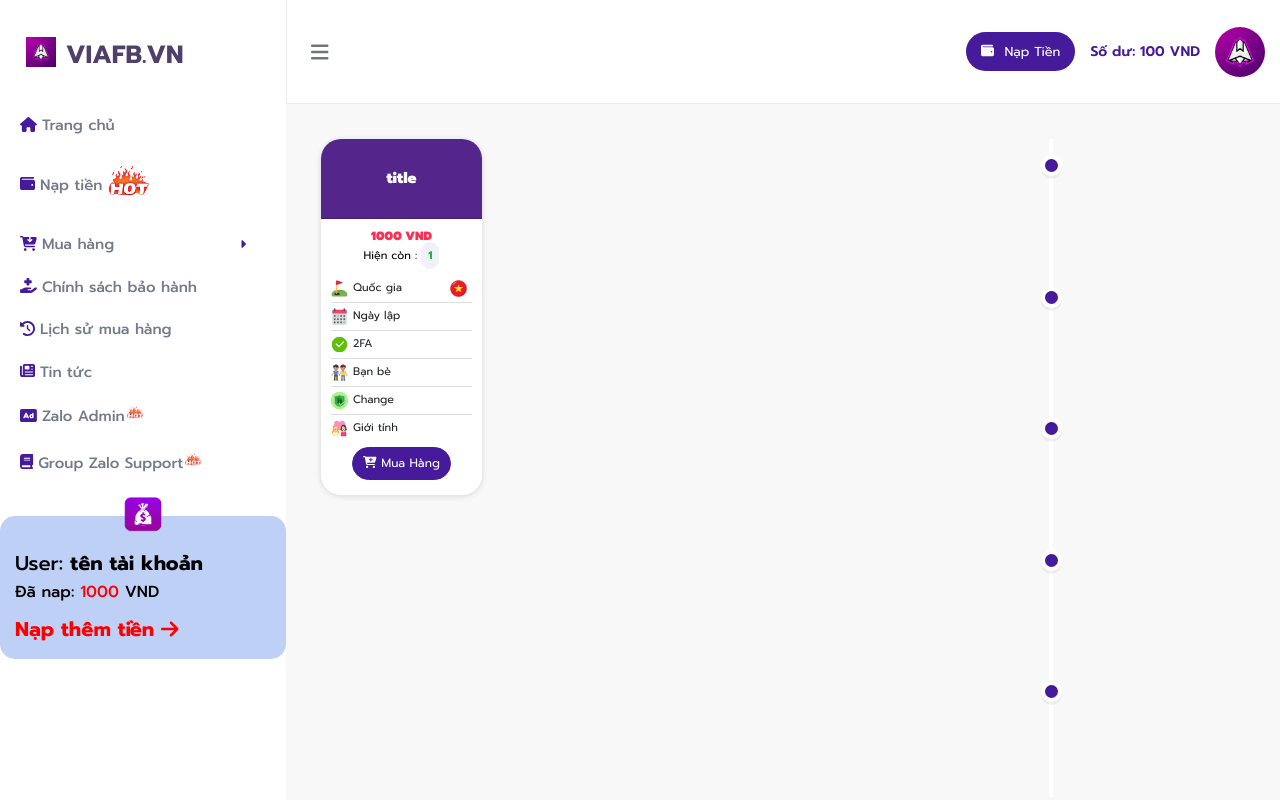
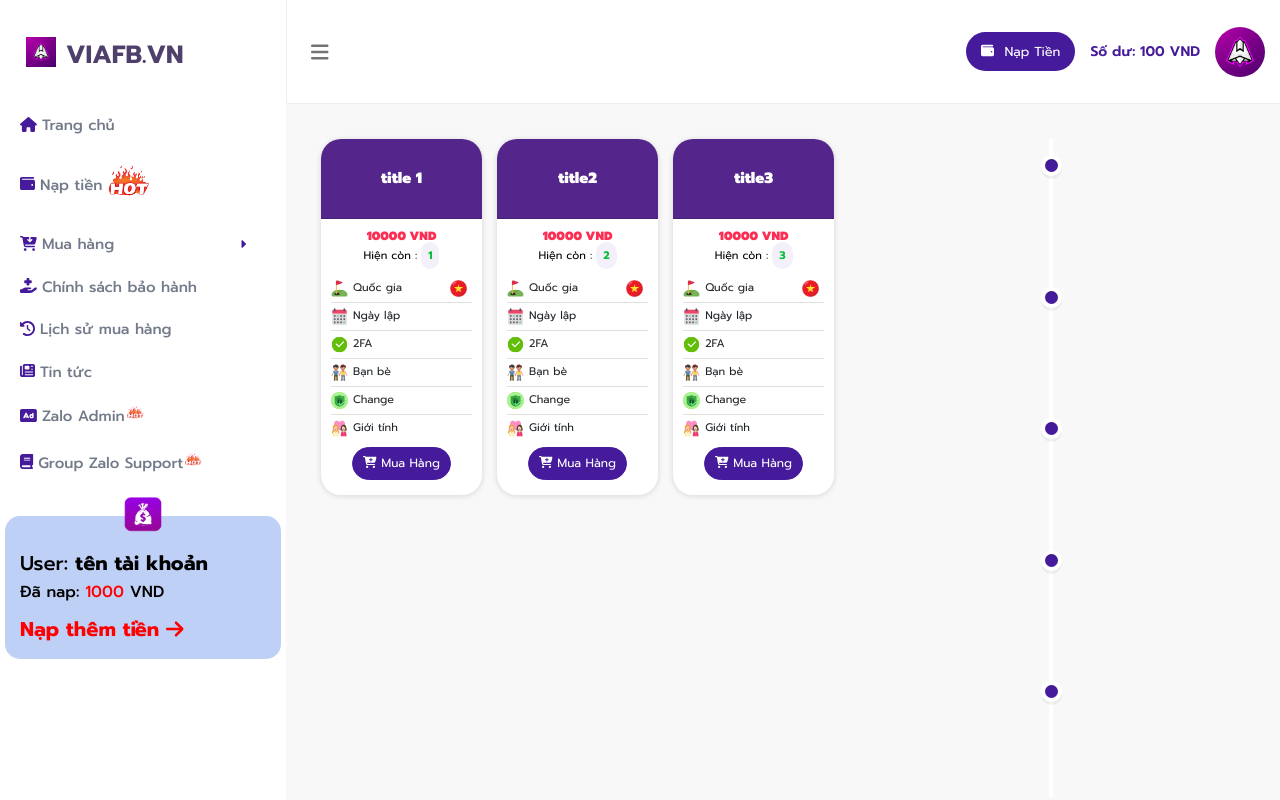
Before and after one commit to d-tech-team/NextJs_ViaFb, a Next.js app: page /category/0000000000000000000000001 in a window 1280 px wide. Shown: the top 800 px of the page. Built offline with nearby package versions, Linux system fonts and the light colour scheme.

Commit message:
fix: code

```diff
--- a/components/Menu/Menu.jsx
+++ b/components/Menu/Menu.jsx
@@ -127,6 +127,7 @@ function Menu() {
         </Link>
       </div>
       {/* Menu */}
+      <div className="menu_wrapper">
         <ListGroup as="ul" variant="flush" className="menu_list">
           {Array.isArray(menus) &&
             menus.map((menu, index) =>
@@ -145,6 +146,7 @@ function Menu() {
         </ListGroup>
         <ProfileMenu />
       </div>
+    </div>
   );
 }
 
--- a/components/ProfileMenu/index.module.scss
+++ b/components/ProfileMenu/index.module.scss
@@ -3,8 +3,7 @@
     border-radius: 15px;
     padding: 15px;
     position: relative;
-    margin-top: 30px;
-
+    margin: 30px 5px 20px;
 
     .top_icon {
         position: absolute;
--- a/pages/api/categories/[id]/products.js
+++ b/pages/api/categories/[id]/products.js
@@ -6,12 +6,12 @@ const products = [
         ],
         "updated_at": "2000-01-23T04:56:07.000+00:00",
         "price": 10000,
-        "min_amount": 6,
+        "min_amount": 1,
         "description": "description",
         "max_amount": 1,
         "created_at": "2000-01-23T04:56:07.000+00:00",
         "id": "000000000000000000000000",
-        "title": "title",
+        "title": "title 1",
         "type": 5
     },
     {
@@ -23,10 +23,10 @@ const products = [
         "price": 10000,
         "min_amount": 6,
         "description": "description",
-        "max_amount": 1,
+        "max_amount": 2,
         "created_at": "2000-01-23T04:56:07.000+00:00",
         "id": "000000000000000000000000",
-        "title": "title",
+        "title": "title2",
         "type": 5
     },
     {
@@ -38,10 +38,10 @@ const products = [
         "price": 10000,
         "min_amount": 6,
         "description": "description",
-        "max_amount": 1,
+        "max_amount": 3,
         "created_at": "2000-01-23T04:56:07.000+00:00",
         "id": "000000000000000000000000",
-        "title": "title",
+        "title": "title3",
         "type": 5
     },
 ]
--- a/pages/category/[id]/index.jsx
+++ b/pages/category/[id]/index.jsx
@@ -80,9 +80,9 @@ export async function getServerSideProps(context) {
       notFound: true,
     };
   }
-  //const products = await res.json();
+  const products = await res.json();
 
-  const products = getDefaultData();
+  // const products = getDefaultData();
 
   // Pass data to the page via props
   return { props: { products } };
--- a/styles/globals.scss
+++ b/styles/globals.scss
@@ -88,8 +88,9 @@ main .main_content .wrapper {}
     top: 0;
     bottom: 0;
     left: 0;
-    z-index: 10000;
+    z-index: 10;
     background-color: var(--white);
+    padding-bottom: 20px;
 
     .logo {
         height: var(--header-height);
@@ -118,24 +119,29 @@ main .main_content .wrapper {}
     }
 
     // Menu list
+    .menu_wrapper {
+        overflow: scroll;
+        max-height: calc(100% - var(--header-height));
+    }
+
+    ::-webkit-scrollbar-track {
+        border-radius: 5px;
+    }
+
+    ::-webkit-scrollbar {
+        width: 2px;
+    }
+
+    ::-webkit-scrollbar-thumb {
+        border-radius: 10px;
+        background: var(--primary);
+    }
+
     .menu_list {
         padding-left: 0;
         display: flex;
         flex-direction: column;
         padding-right: 20px;
-
-        &::-webkit-scrollbar-track {
-            border-radius: 5px;
-        }
-
-        &::-webkit-scrollbar {
-            width: 5px;
-        }
-
-        &::-webkit-scrollbar-thumb {
-            border-radius: 10px;
-            background: var(--primary);
-        }
 
         // Menu Item
         .menu_item {
@@ -265,9 +271,7 @@ main .main_content .wrapper {}
                     overflow: hidden;
                 }
 
-                &[data-show="true"] {
-
-                }
+                &[data-show="true"] {}
 
             }
 
@@ -318,7 +322,7 @@ main .main_content .wrapper {}
 
                 }
 
-                .menu_link:hover + .submenu {
+                &:hover .submenu {
                     display: block;
                     overflow: visible;
                 }
@@ -328,10 +332,11 @@ main .main_content .wrapper {}
                     display: none;
                     overflow: hidden;
                 }
+
                 .submenu {
-                    position: absolute;
+                    position: fixed;
                     left: var(--navbar-width);
-                    top: 0;
+                    top: calc(var(--header-height) + 10%);
                     z-index: 1000;
                     border-radius: 20px;
                     box-shadow: 0 0 2.5rem 0 rgb(82 63 105 / 10%);
```
Also changed, not shown: 1 other file (tests, documents, lock files or other folders). Lines whose indentation alone changed are shown as unchanged.
